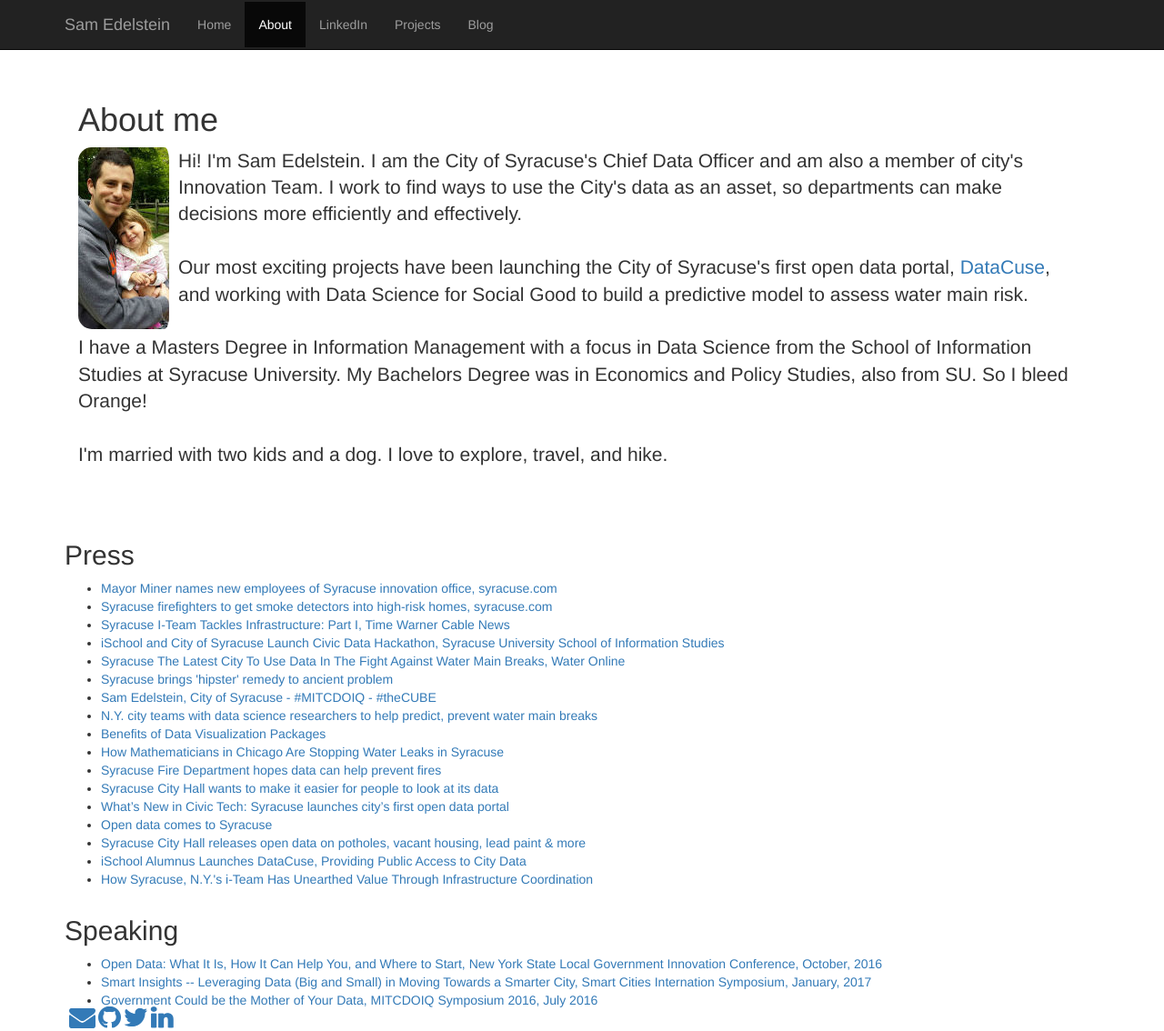
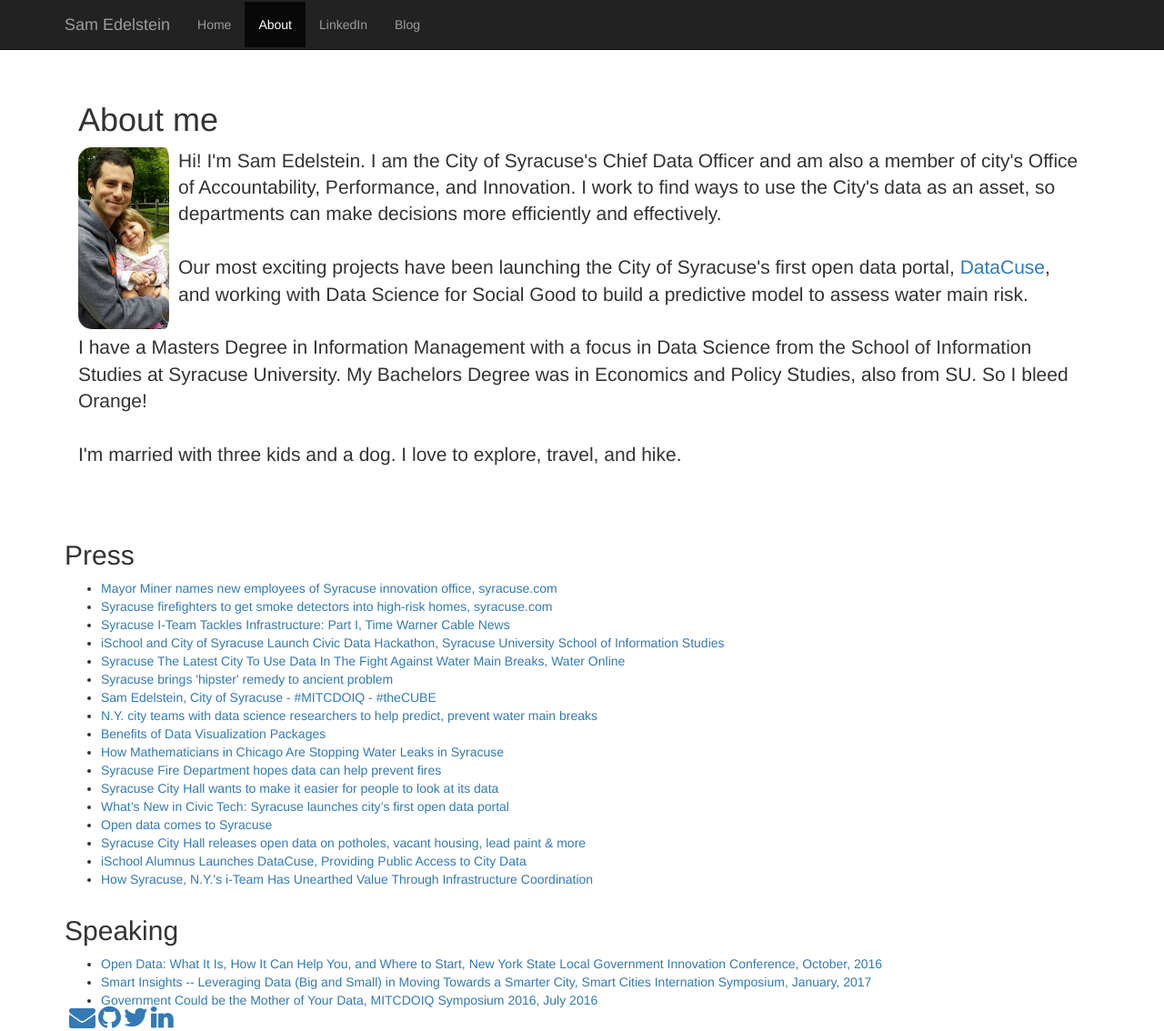
Before and after one commit to samedelstein/samedelstein.github.io, a Jekyll site: the page built from about.html, in a window 1280 px wide and 1134 px high. Shown: the whole window at 91% size. Built offline with Jekyll 4.4.1, drawn with Linux system fonts in a browser that asks for light colours; nearby versions of some CDN libraries; library files that are not in the unit come from our copies.

```diff
--- a/about.html
+++ b/about.html
@@ -22,8 +22,7 @@ title: about
             <li><a href="/">Home</a></li>
             <li class="active"><a href="about">About</a></li>
             <li><a href="https://www.linkedin.com/in/samedelstein">LinkedIn</a></li>
-            <li><a href="projects">Projects</a></li>
-            <li><a href="blog">Blog</a></li>
+            <li><a href="https://medium.com/@samedelstein">Blog</a></li>
           </ul>
         </div><!--/.nav-collapse -->
       </div>
@@ -36,13 +35,13 @@ title: about
       <div class="text">
         <h1>About me</h1>
         <img src="img/samandada.jpg" align="left">
-        <p class="lead">Hi! I'm Sam Edelstein. I am the City of Syracuse's Chief Data Officer and am also a member of city's Innovation Team. I work to find ways to use the City's data as an asset, so departments can make decisions more efficiently and effectively.
+        <p class="lead">Hi! I'm Sam Edelstein. I am the City of Syracuse's Chief Data Officer and am also a member of city's Office of Accountability, Performance, and Innovation. I work to find ways to use the City's data as an asset, so departments can make decisions more efficiently and effectively.
         <br>
         <br>Our most exciting projects have been launching the City of Syracuse's first open data portal, <a href="http://data.syrgov.net">DataCuse</a>, and working with Data Science for Social Good to build a predictive model to assess water main risk.
         <br>
         <br>I have a Masters Degree in Information Management with a focus in Data Science from the School of Information Studies at Syracuse University. My Bachelors Degree was in Economics and Policy Studies, also from SU. So I bleed Orange!
         <br>
-        <br>I'm married with two kids and a dog. I love to explore, travel, and hike.</p>
+        <br>I'm married with three kids and a dog. I love to explore, travel, and hike.</p>
 
       </div>
     </div>
--- a/index.html
+++ b/index.html
@@ -20,8 +20,7 @@ title: Home
             <li class="active"><a href="/">Home</a></li>
             <li><a href="about">About</a></li>
             <li><a href="https://www.linkedin.com/in/samedelstein">LinkedIn</a></li>
-            <li><a href="projects">Projects</a></li>
-            <li><a href="blog">Blog</a></li>
+            <li><a href="https://medium.com/@samedelstein">Blog</a></li>
           </ul>
         </div><!--/.nav-collapse -->
       </div>
```
Also changed, not shown: projects.html (deleted, +0 -161 lines), snowfall.html (deleted, +0 -47 lines), 2 other files.
